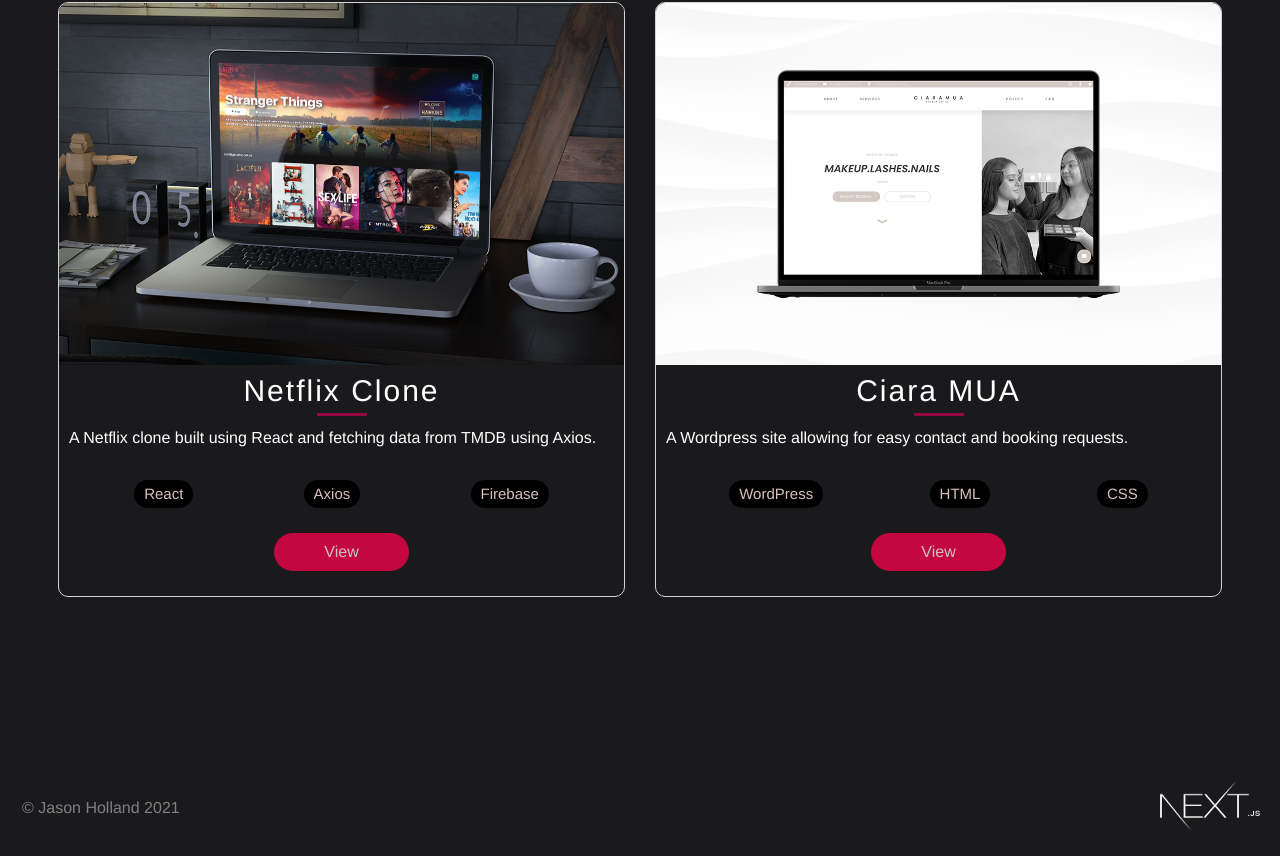
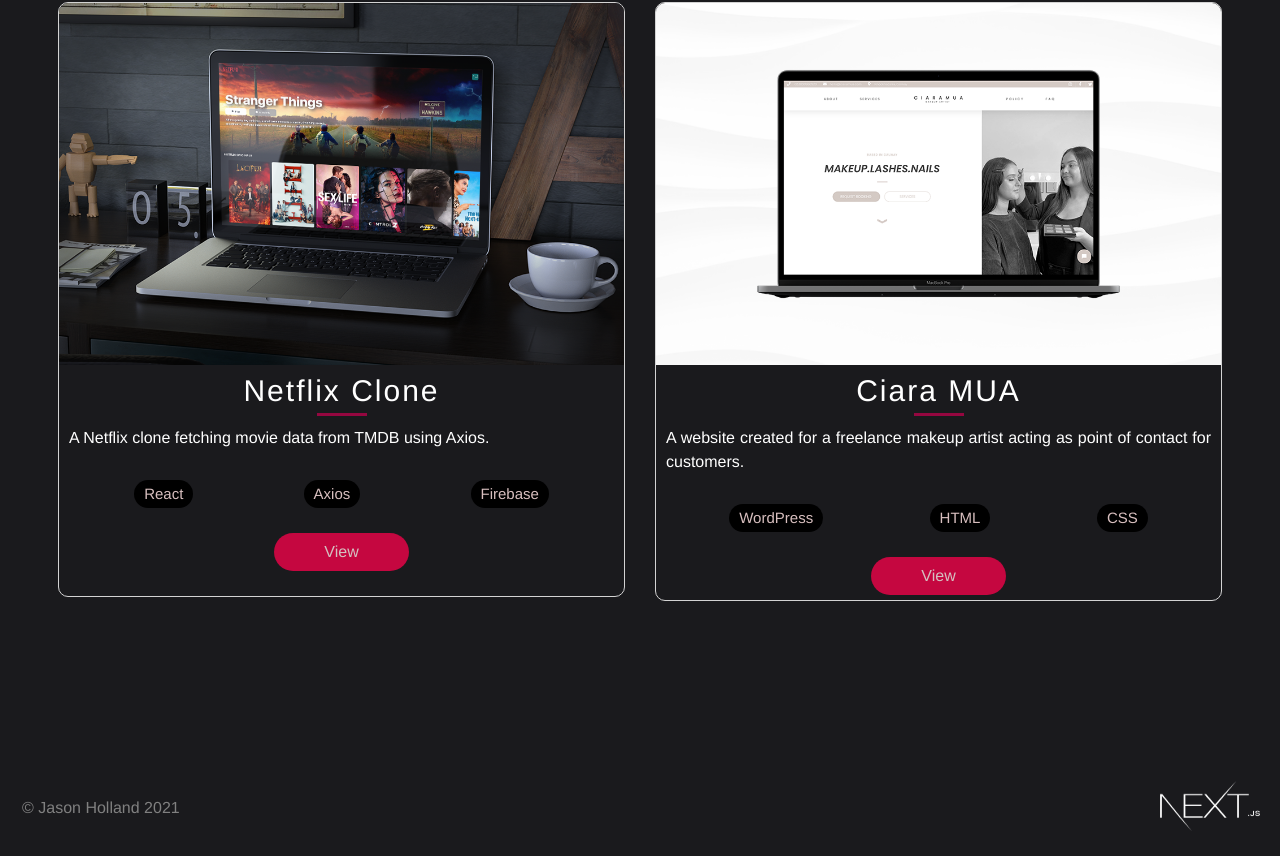
Before and after one commit to jholland93/personal-portfolio, a Next.js app: page / in a window 1280 px wide. Shown: the part 1200-2056 px from the top of the page. Built offline with nearby package versions, Linux system fonts and the light colour scheme.

Commit message:
updated constants

```diff
--- a/src/components/Projects/ProjectsStyles.js
+++ b/src/components/Projects/ProjectsStyles.js
@@ -31,6 +31,10 @@
     transform: translateY(50%);
     color: white;
     border-radius: 100%;
+
+    &:focus {
+      outline: 0 !important;
+    }
   }
 
   .swiper-button-next {
--- a/src/constants/constants.js
+++ b/src/constants/constants.js
@@ -1,61 +1,54 @@
 export const projects = [
   {
     title: "Netflix Clone",
-    description:
-      "A Netflix clone built using React and fetching data from TMDB using Axios.",
+    description: "A Netflix clone fetching movie data from TMDB using Axios.",
     image: "/images/portfolio-image-3.png",
     tags: ["React", "Axios", "Firebase"],
-    source: "UxPkK8gW0hs",
     visit: "https://netflix-clone-5e021.web.app",
     id: 0,
   },
   {
     title: "Ciara MUA",
     description:
-      "A Wordpress site allowing for easy contact and booking requests.  ",
+      "A website created for a freelance makeup artist acting as point of contact for customers.  ",
     image: "/images/portfolio-image-1.png",
     tags: ["WordPress", "HTML", "CSS"],
-    source: null,
     visit: "https://www.ciaramua.com",
     id: 1,
   },
   {
     title: "Amazon Clone",
     description:
-      "An Amazon clone site allowing users to login with their Google account, add and delete items from cart. ",
+      "An Amazon clone site with Google login and cart functionality. ",
     image: "/images/portfolio-image-4.png",
     tags: ["React", "Firestore", "Flexbox"],
-    source: "https://google.com",
     visit: "https://clone-e3156.firebaseapp.com/",
     id: 2,
   },
   {
     title: "Tryb",
     description:
-      "A headless shopify eCommerce site built with React & utilising Firebase for authentication.",
+      "An ecommerce site selling Irish based print designs - utilising Shopify SDK for inventory.",
     image: "/images/tryb-mockup.png",
-    tags: ["React", "Shopify", "Firebase"],
-    source: "https://google.com",
-    visit: "https://google.com",
+    tags: ["React", "Shopify SDK", "Firebase"],
+    visit: "https://youtu.be/nwvdnKM-IpQ",
     id: 3,
   },
   {
     title: "PL Dashboard",
-    description:
-      "A data visualisation for the 19/20 Premier League Season built using Tableau.",
+    description: "A data visualisation for the 19/20 Premier League Season.",
     image: "/images/portfolio-image-2.png",
     tags: ["Tableau"],
-    source: "https://google.com",
     visit:
       "https://public.tableau.com/app/profile/jason.holland8104/viz/1920PremierLeagueSeasonDashboard/MainDashboard",
     id: 4,
   },
   {
     title: "SquadInfo",
-    description: "MERN application allowing for full CRUD capabilities.",
+    description:
+      "An application allowing users to keep track of squad members and their relevant information.",
     image: "/images/squadinfo-mockup.png",
-    tags: ["Mongo", "Express", "React", "Node"],
-    source: "https://google.com",
+    tags: ["MongoDB", "Express", "React", "Node"],
     visit: "https://github.com/jholland93/Squad-Info-App/wiki/User-Guide",
     id: 5,
   },
```
